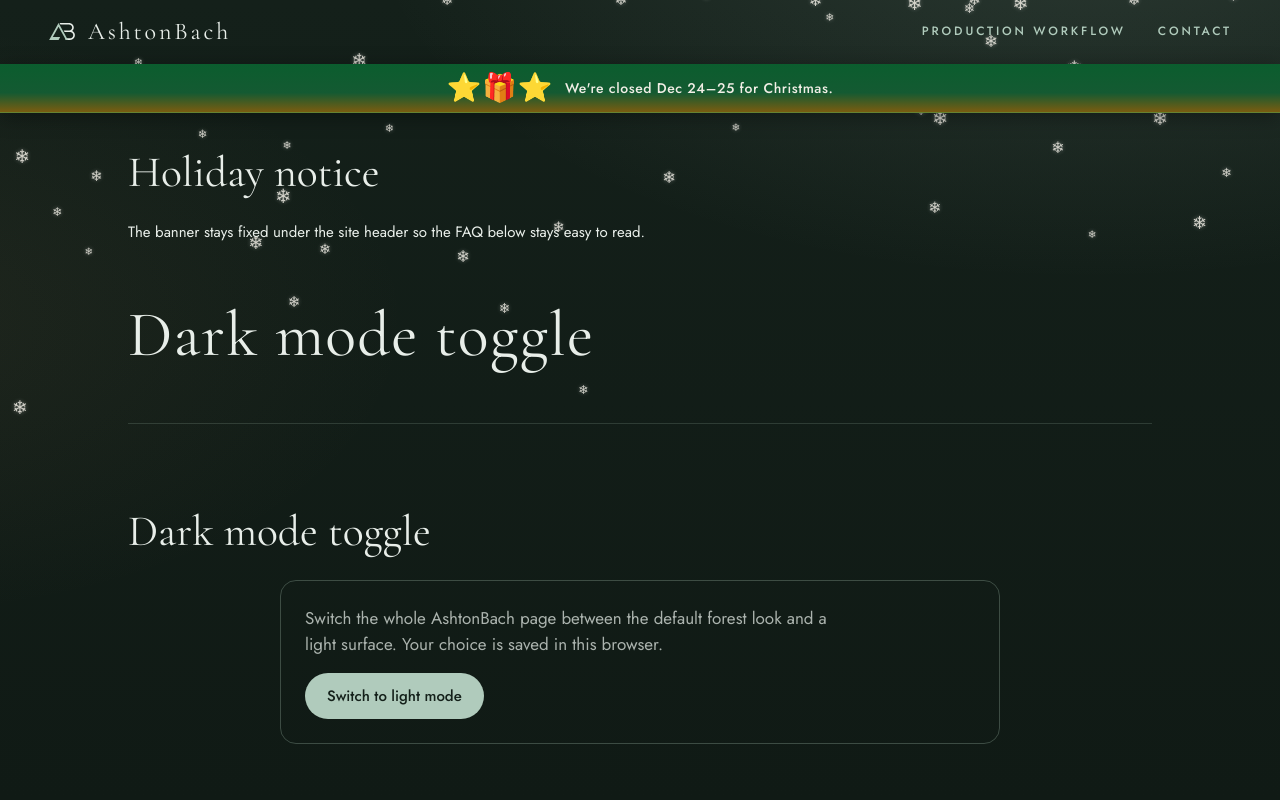
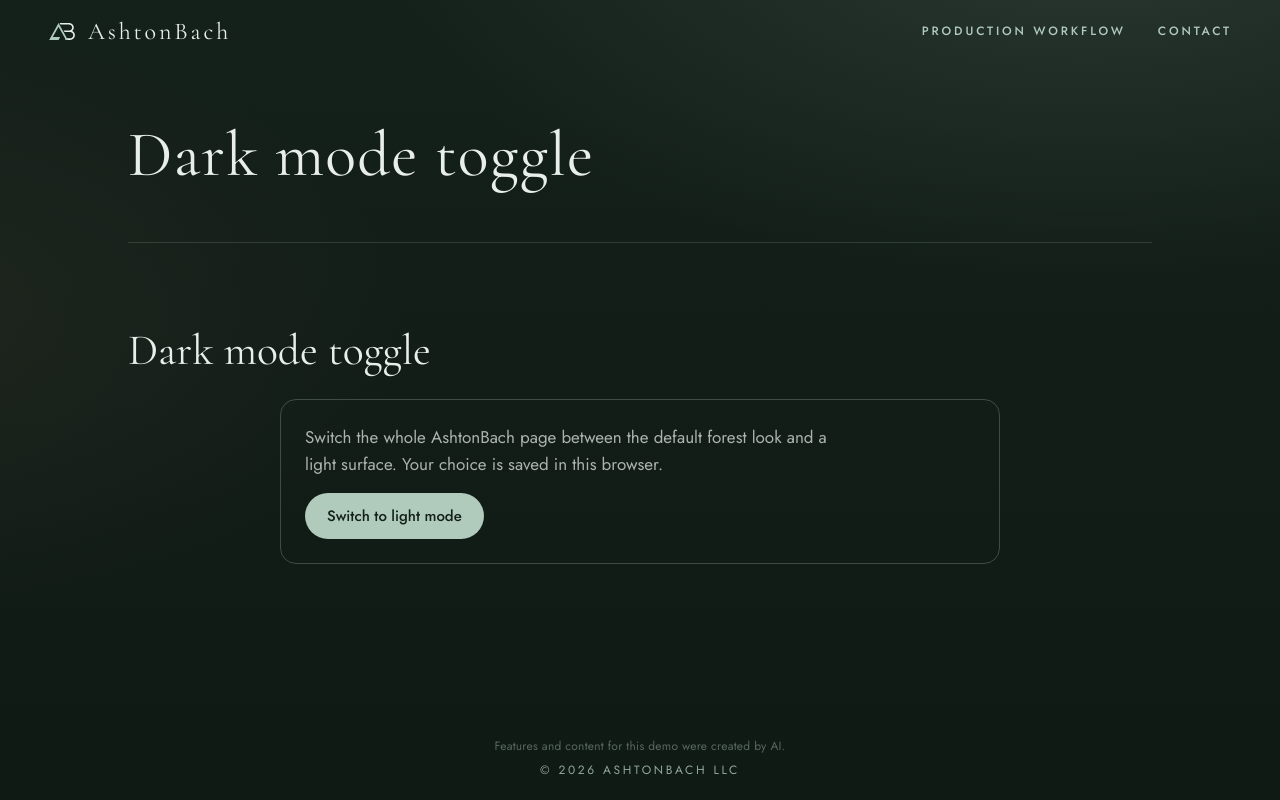
Before and after one commit to ashtonbach/agent-showcase, a Next.js app: page / in a window 1280 px wide. Shown: the top 800 px of the page. Built offline with nearby package versions, Linux system fonts and the light colour scheme.

Commit message:
Fix: remove the stuck Christmas banner from page.tsx (Author: AshtonBach Coder)

```diff
--- a/app/page.tsx
+++ b/app/page.tsx
@@ -1,12 +1,10 @@
 import Lab from "./lab/dark-mode";
-import Extra from "./lab/custom-1792472522";
 import { readDemoKey, demoTitle } from "./demo-name";
 const demoKey = readDemoKey();
 const demoName = demoTitle();
 export default function Page() {
   return (
     <div className="page-stack">
-      <Extra />
       <h1 className="demo-title" data-i18n={demoKey}>{demoName}</h1>
       <Lab /> {/* lab:slot */}
     </div>
```
